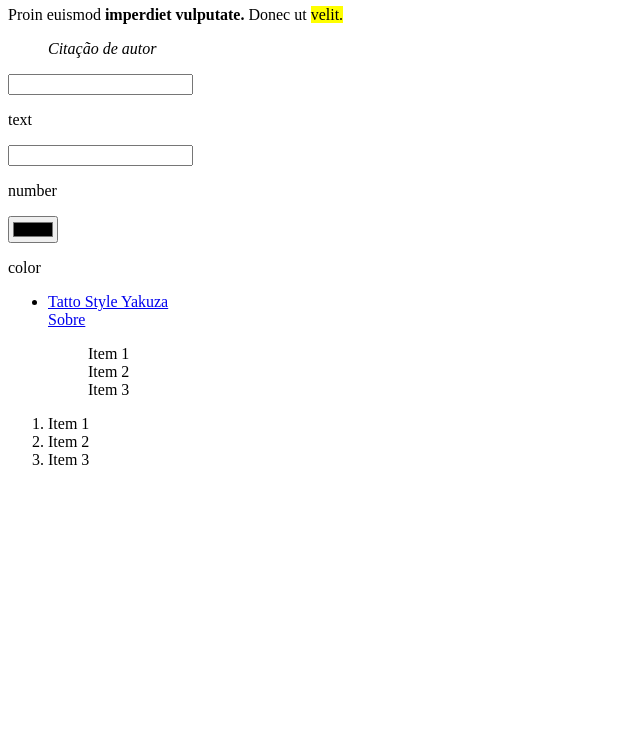
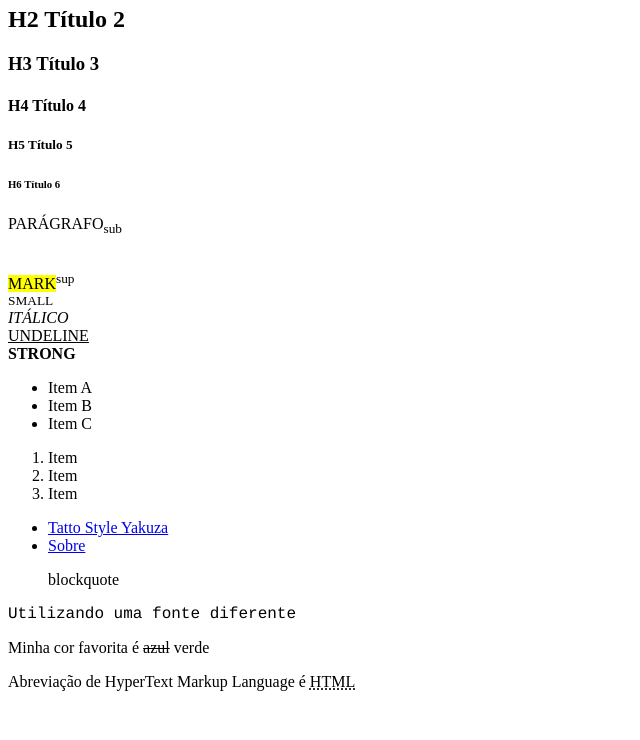
Before and after one commit to wgnrweb/htmlbasico, a plain HTML site: page index.html in a window 1280 px wide. Shown: the part 60-800 px from the top of the page, without its empty margins (0-640 px from the left). Drawn offline with Linux system fonts and the light colour scheme.

Commit message:
Add files via upload

```diff
--- a/index.html
+++ b/index.html
@@ -4,35 +4,49 @@
 
         <body>
             <header></header>
-            <h1>H1</h1>
+            <h1>H1 Título 1</h1>
+            <h2>H2 Título 2</h2>
+            <h3>H3 Título 3</h3>
+            <h4>H4 Título 4</h4>
+            <h5>H5 Título 5</h5>
+            <h6>H6 Título 6</h6>
 
-            <p id="titulo">Proin euismod <strong>imperdiet vulputate.</strong> Donec ut <mark>velit.</mark></p>
+            <p>PARÁGRAFO<sub>sub</sub></p></br>
+            <mark>MARK</mark><sup>sup</sup></br>
+            <small>SMALL</small></br>
+            <i>ITÁLICO</i></br>
+            <u>UNDELINE</u></br>
+            <strong>STRONG</strong></br>
 
-            <blockquote><i>Citação de autor</i></blockquote>
+            <ul>
+                <li>Item A</li>
+                <li>Item B</li>
+                <li>Item C</li>
+            </ul>
 
-            <input type="text"/> <p>text</p>
-            <input type="number"/> <p>number</p>
-            <input type="color"/> <p>color</p>
+            <ol>
+                <li>Item </li>
+                <li>Item </li>
+                <li>Item </li>
+            </ol>
 
             <ul>
                 <li>
                     <a href="https://www.artandobject.com/articles/skin-deep-art-japanese-tattoos" target="_blank" title="Tatto Style Yakuza">Tatto Style Yakuza</a><br>
+                </li>
+
+                <li>
                     <a href="about.html" target="_blank" title="Sobre">Sobre</a>
                 </li>
             </ul>
 
+            <blockquote>blockquote</blockquote>
 
-            <ul>
-                <ol>Item 1</ol>
-                <ol>Item 2</ol>
-                <ol>Item 3</ol>
-             </ul>
+            <p style="font-family:courier;">Utilizando uma fonte diferente</p>
+            <p>Minha cor favorita é <del>azul</del> verde</p>
+            <p>Abreviação de HyperText Markup Language é <abbr title="HyperText Markup Language">HTML</abbr></p>
 
-             <ol>
-                <li>Item 1</li>
-                <li>Item 2</li>
-                <li>Item 3</li>
-             </ol>
+
 
         </body>
 
```
